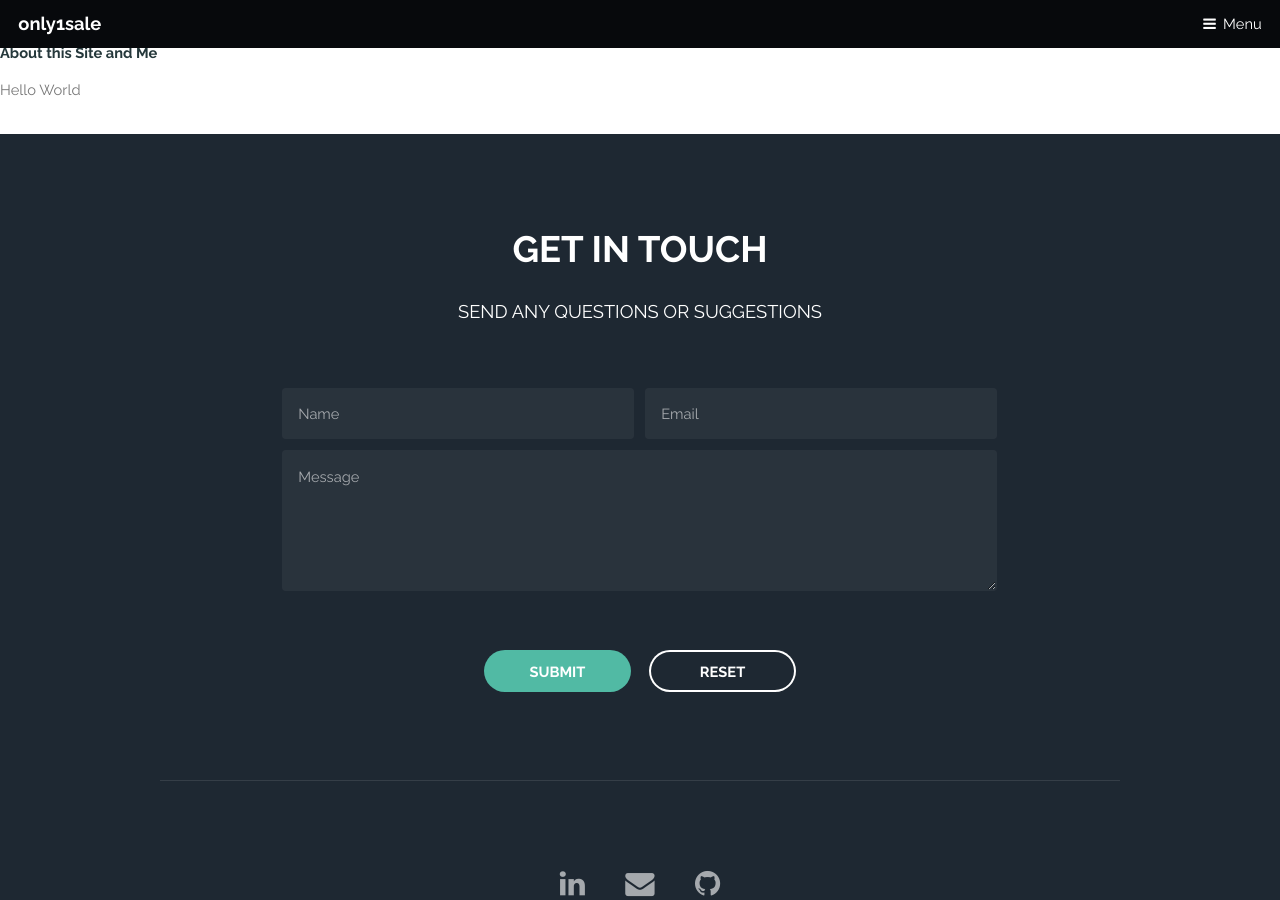
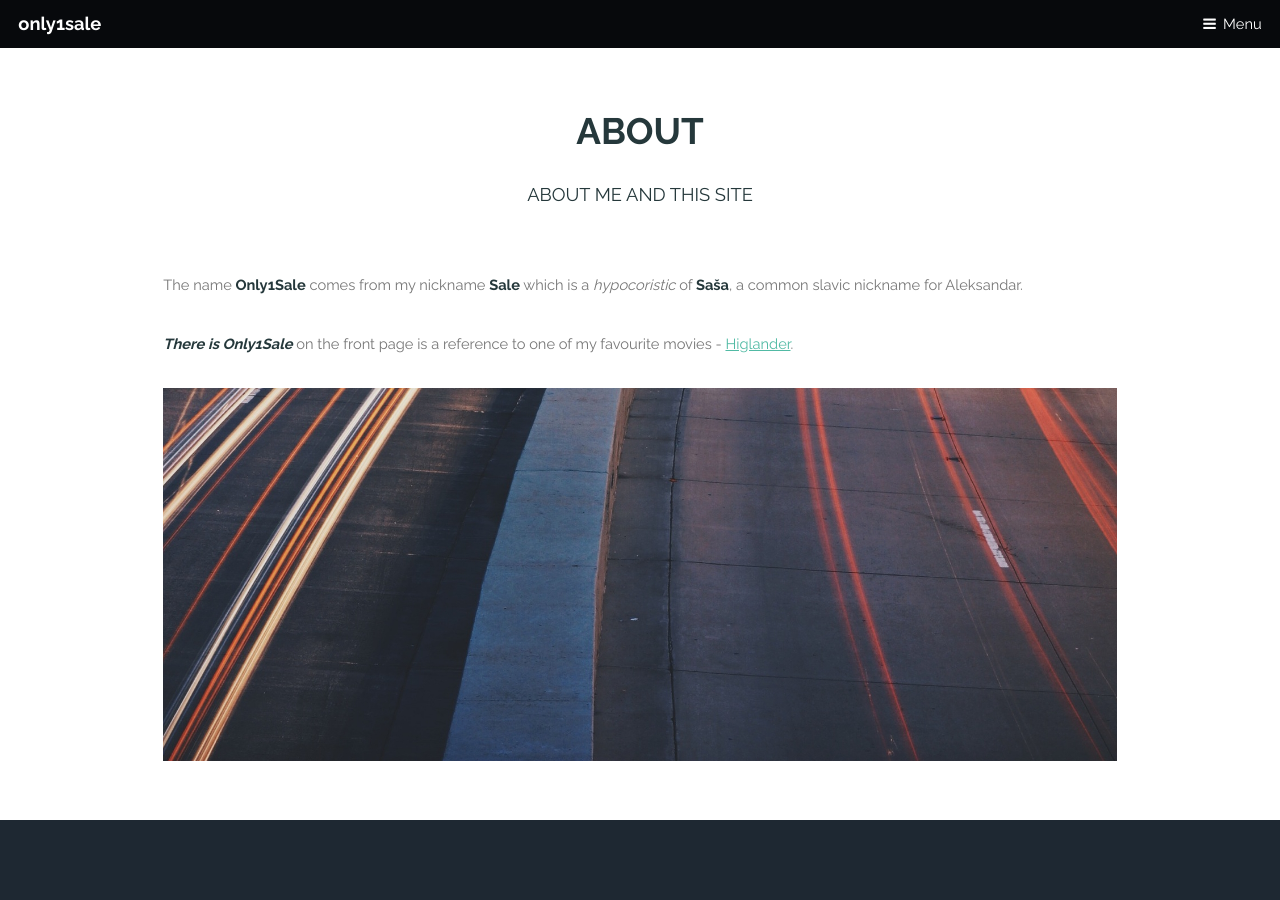
Before and after one commit to only1sale/blog, a Jekyll site: the page built from about.html, in a window 1280 px wide and 900 px high. Built offline with Jekyll 4.4.1, drawn with Linux system fonts in a browser that asks for light colours.

Commit message:
Started working on the About page

```diff
--- a/about.html
+++ b/about.html
@@ -2,8 +2,24 @@
 layout: default
 ---
 
-<h1>About this Site and Me</h1>
+<!--<h1>About</h1>
 
-<p>Hello World</p>
+<p>Hello World</p>-->
+
+<section id="main" class="wrapper">
+  <div class="container">
+
+    <header class="major special">
+      <h2>About</h2>
+      <p>About me and this site</p>
+    </header>
+
+    <p>The name <strong>Only1Sale</strong> comes from my nickname <strong>Sale</strong> which is a <em>hypocoristic</em> of <strong>Saša</strong>, a common slavic nickname for Aleksandar.</p>
+    <p><strong><em>There is Only1Sale</em></strong> on the front page is a reference to one of my favourite movies - <a target="_blank" href="http://www.imdb.com/title/tt0091203/">Higlander</a>.</p>
+
+    <a href="#" class="image fit"><img src="{{site.baseurl}}/images/pic11.jpg" alt="" /></a>
+
+</section>
+
 
 {% include contact.html %}
--- a/assets/css/ie9.scss
+++ b/assets/css/ie9.scss
@@ -1,4 +1,5 @@
 ---
+
 ---
 /*
 	Retrospect by TEMPLATED
--- a/assets/css/main.scss
+++ b/assets/css/main.scss
@@ -1,4 +1,5 @@
 ---
+
 ---
 
 @charset "UTF-8";
```
Also changed, not shown: elements.html (+5 -5 lines).
